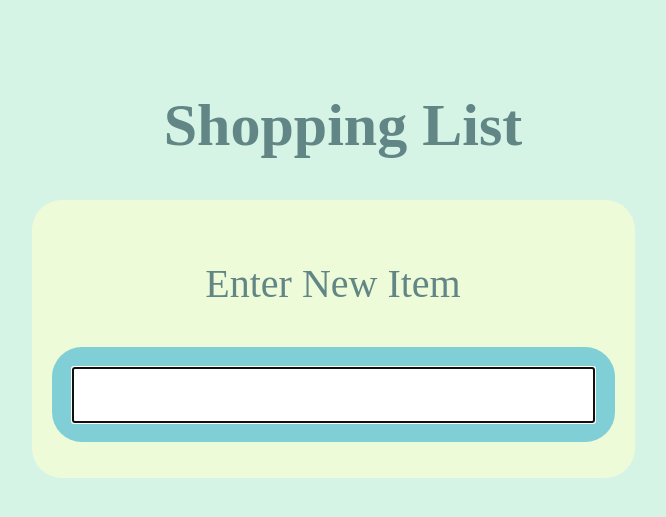
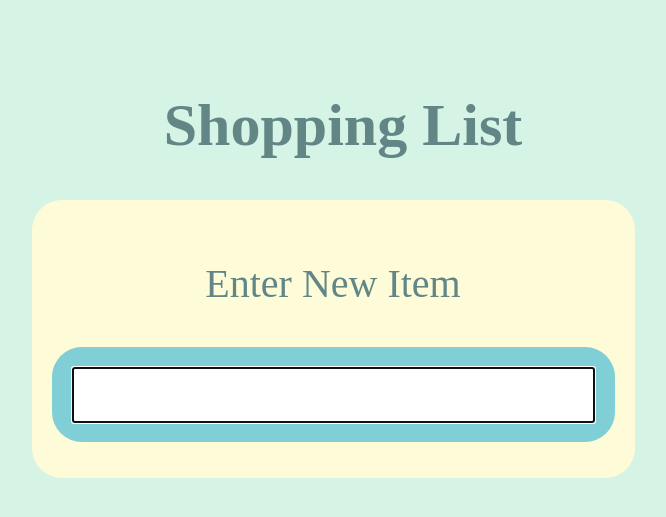
Before and after one commit to ravenstudios/flask_shopping_list, a Flask app: page / in a window 1280 px wide. Shown: the part 136-653 px from the top of the page, without its empty margins (307-973 px from the left). Run offline with Flask 3, Linux system fonts and the light colour scheme.

Commit message:
Changed some css as a test

```diff
--- a/static/style.css
+++ b/static/style.css
@@ -17,7 +17,7 @@ h1 {
   border-radius: 30px;
   color: #618685;
   /* background-color:  #fefbd8; */
-  background-color:  #eefbd8;
+  background-color:  #fefbd8;
   padding: 20px;
 }
 
```
